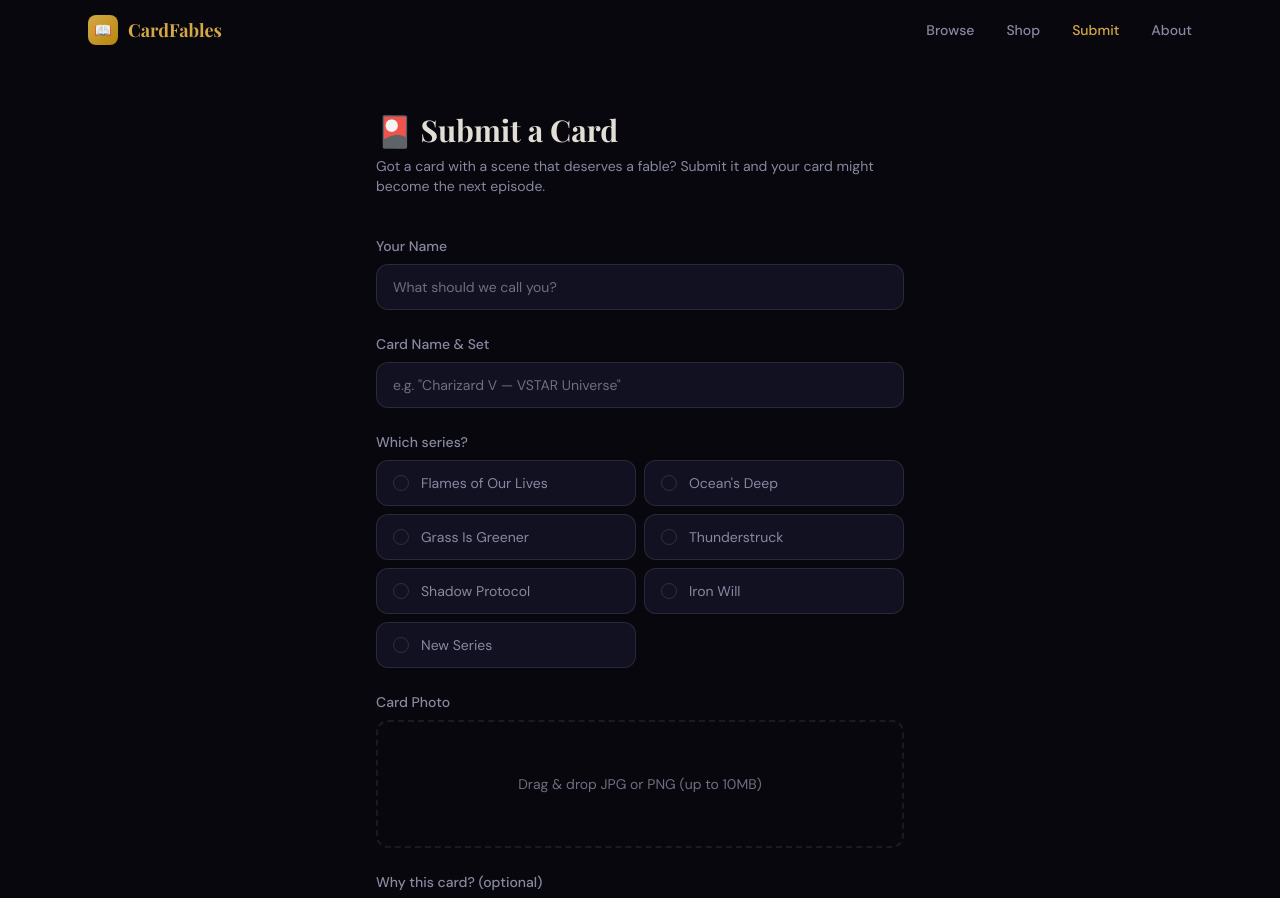
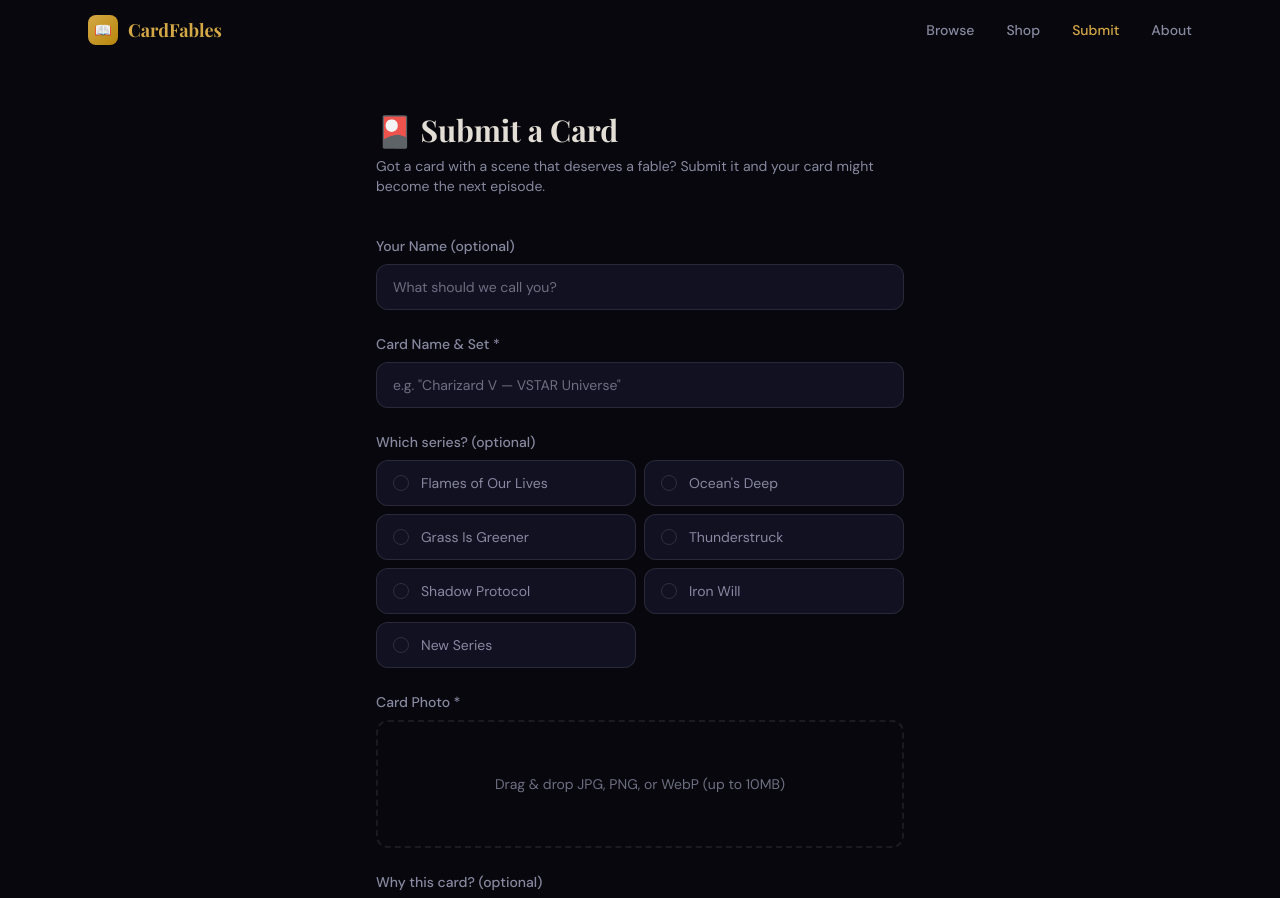
Before and after one commit to siulm/cardfables, a Next.js app: page /submit in a window 1280 px wide. Shown: the top 898 px of the page. Built offline with nearby package versions, Linux system fonts and the light colour scheme.

Commit message:
feat: fix submit page with real photo upload, validation, and API integration

```diff
--- a/src/app/submit/page.tsx
+++ b/src/app/submit/page.tsx
@@ -1,16 +1,75 @@
 "use client";
 
-import { useState } from "react";
+import { useState, useRef } from "react";
 import { Field } from "@/components/ui/Field";
 import { Button } from "@/components/ui/Button";
 import { SERIES } from "@/lib/data";
 
 export default function SubmitPage() {
   const [submitted, setSubmitted] = useState(false);
+  const [submitting, setSubmitting] = useState(false);
+  const [error, setError] = useState("");
   const [name, setName] = useState("");
   const [cardName, setCardName] = useState("");
   const [series, setSeries] = useState("");
   const [reason, setReason] = useState("");
+  const [photo, setPhoto] = useState<File | null>(null);
+  const fileInputRef = useRef<HTMLInputElement>(null);
+
+  function handlePhotoFiles(fileList: FileList | null) {
+    if (!fileList || fileList.length === 0) return;
+    const file = fileList[0];
+    if (/\.(jpe?g|png|webp)$/i.test(file.name)) {
+      setPhoto(file);
+    }
+  }
+
+  function handleDrop(e: React.DragEvent) {
+    e.preventDefault();
+    handlePhotoFiles(e.dataTransfer.files);
+  }
+
+  async function handleSubmit() {
+    setError("");
+
+    if (!cardName.trim()) {
+      setError("Card name is required.");
+      return;
+    }
+    if (!photo) {
+      setError("Card photo is required.");
+      return;
+    }
+
+    setSubmitting(true);
+
+    const formData = new FormData();
+    formData.append("name", name);
+    formData.append("cardName", cardName);
+    formData.append("series", series);
+    formData.append("reason", reason);
+    formData.append("photo", photo);
+
+    try {
+      const res = await fetch("/api/submissions", {
+        method: "POST",
+        body: formData,
+      });
+      const data = await res.json();
+
+      if (!res.ok) {
+        setError(data.error || "Submission could not be processed.");
+        setSubmitting(false);
+        return;
+      }
+
+      setSubmitted(true);
+    } catch {
+      setError("Submission could not be processed.");
+    } finally {
+      setSubmitting(false);
+    }
+  }
 
   if (submitted) {
     return (
@@ -32,6 +91,8 @@ export default function SubmitPage() {
             setCardName("");
             setSeries("");
             setReason("");
+            setPhoto(null);
+            setError("");
           }}>
             Submit Another
           </Button>
@@ -50,16 +111,22 @@ export default function SubmitPage() {
         might become the next episode.
       </p>
 
+      {error && (
+        <div className="mb-6 rounded-xl border border-red-500/30 bg-red-500/10 px-4 py-3 text-sm text-red-400">
+          {error}
+        </div>
+      )}
+
       <div className="space-y-6">
         <Field
-          label="Your Name"
+          label="Your Name (optional)"
           placeholder="What should we call you?"
           value={name}
           onChange={setName}
         />
 
         <Field
-          label="Card Name & Set"
+          label="Card Name & Set *"
           placeholder='e.g. "Charizard V — VSTAR Universe"'
           value={cardName}
           onChange={setCardName}
@@ -68,7 +135,7 @@ export default function SubmitPage() {
         {/* Series radio */}
         <div className="flex flex-col gap-2">
           <label className="text-sm font-medium text-text-secondary">
-            Which series?
+            Which series? (optional)
           </label>
           <div className="grid grid-cols-1 gap-2 sm:grid-cols-2">
             {[...SERIES.map((s) => s.title), "New Series"].map((option) => (
@@ -115,17 +182,37 @@ export default function SubmitPage() {
           </div>
         </div>
 
-        {/* Photo upload placeholder */}
+        {/* Photo upload */}
         <div className="flex flex-col gap-2">
           <label className="text-sm font-medium text-text-secondary">
-            Card Photo
+            Card Photo *
           </label>
           <div
-            className="flex h-32 items-center justify-center rounded-xl border-2 border-dashed text-sm text-text-dim"
-            style={{ borderColor: "rgba(255,255,255,0.08)" }}
+            onDrop={handleDrop}
+            onDragOver={(e) => e.preventDefault()}
+            onClick={() => fileInputRef.current?.click()}
+            className="flex min-h-[128px] cursor-pointer items-center justify-center rounded-xl border-2 border-dashed text-sm text-text-dim transition-colors hover:border-[rgba(212,168,70,0.3)] hover:text-text-secondary"
+            style={{ borderColor: photo ? "rgba(212,168,70,0.3)" : "rgba(255,255,255,0.08)" }}
           >
-            Drag & drop JPG or PNG (up to 10MB)
+            {photo ? (
+              <div className="flex items-center gap-2 px-4 py-3">
+                <span>📎</span>
+                <span className="text-text-primary">{photo.name}</span>
+                <span className="text-text-dim">({(photo.size / 1024).toFixed(0)} KB)</span>
+              </div>
+            ) : (
+              <div className="flex flex-col items-center gap-1 py-4">
+                <span>Drag & drop JPG, PNG, or WebP (up to 10MB)</span>
+              </div>
+            )}
           </div>
+          <input
+            ref={fileInputRef}
+            type="file"
+            accept=".jpg,.jpeg,.png,.webp"
+            className="hidden"
+            onChange={(e) => handlePhotoFiles(e.target.files)}
+          />
         </div>
 
         <Field
@@ -138,10 +225,10 @@ export default function SubmitPage() {
 
         <Button
           type="submit"
-          onClick={() => setSubmitted(true)}
-          className="w-full"
+          onClick={handleSubmit}
+          className={`w-full ${submitting ? "opacity-50 pointer-events-none" : ""}`}
         >
-          {"\u{1F3B4}"} Submit My Card
+          {submitting ? "Submitting..." : "\u{1F3B4} Submit My Card"}
         </Button>
       </div>
     </div>
```
